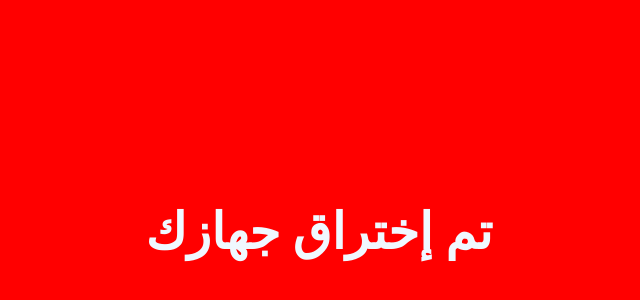
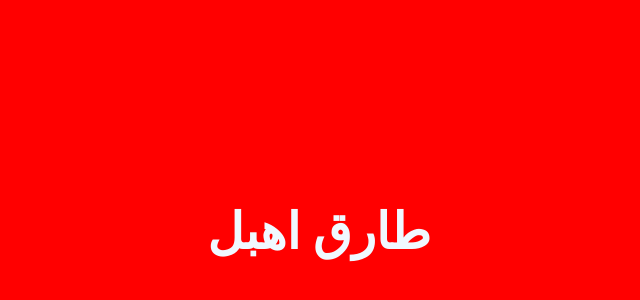
Before and after one commit to 3liBawazeer/SendME-API, a website: page html.html in a window 1280 px wide. Shown: the part 168-468 px from the top of the page, without its empty margins (321-961 px from the left). Drawn offline with Linux system fonts and the light colour scheme.

Commit message:
notification errors edits

```diff
--- a/html.html
+++ b/html.html
@@ -14,7 +14,7 @@
 </head>
 <body>
     <div style="display: flex;align-items: center;justify-content: center;background-color: red;height: 100vh;" >
-        <h1 style="color: aliceblue;font-size: 50px;" > تم إختراق جهازك  </h1>
+        <h1 style="color: aliceblue;font-size: 50px;" > طارق اهبل </h1>
 
     </div>
 </body>
```
